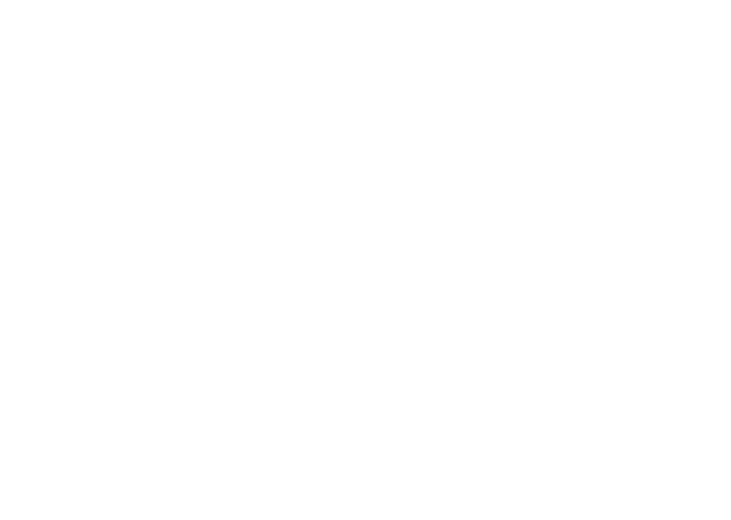
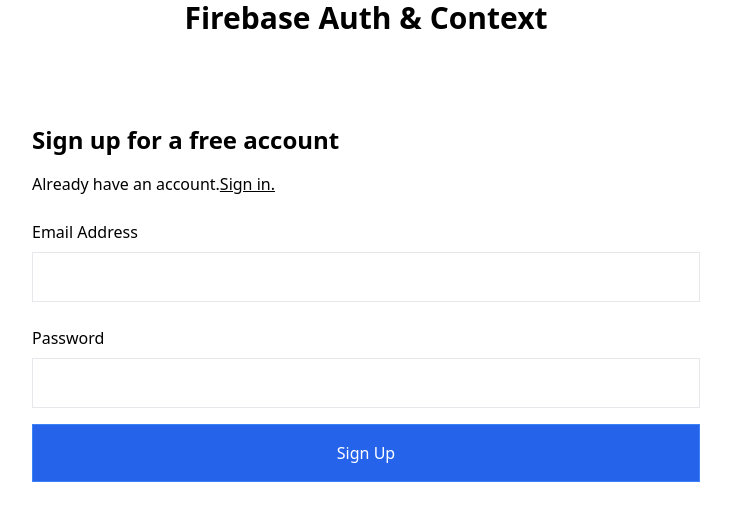
Before and after one commit to ashishbhintade/firebase-auth, a React (Create React App) app: page /signup in a window 1280 px wide. Shown: the top 520 px of the page, without its empty margins (274-1005 px from the left). Built offline with nearby package versions, Linux system fonts and the light colour scheme.

Commit message:
Sign up component

```diff
--- a/src/App.js
+++ b/src/App.js
@@ -1,7 +1,22 @@
 import React from "react";
+import { Route, Routes } from "react-router-dom";
+import Signin from "./components/Signin";
+import Signup from "./components/Signup";
+import Account from "./components/Account";
 
 function App() {
-  return <div></div>;
+  return (
+    <div>
+      <h1 className="text-center text-3xl font-bold">
+        Firebase Auth & Context
+      </h1>
+      <Routes>
+        <Route path="/" element={<Signin />} />
+        <Route path="/signup" element={<Signup />} />
+        <Route path="/account" element={<Account />} />
+      </Routes>
+    </div>
+  );
 }
 
 export default App;
--- /dev/null
+++ b/src/components/Account.js
@@ -0,0 +1,7 @@
+import React from "react";
+
+const Account = () => {
+  return <div>Account</div>;
+};
+
+export default Account;
--- /dev/null
+++ b/src/components/Signin.js
@@ -0,0 +1,7 @@
+import React from "react";
+
+const Signin = () => {
+  return <div>Signin</div>;
+};
+
+export default Signin;
--- /dev/null
+++ b/src/components/Signup.js
@@ -0,0 +1,33 @@
+import React from "react";
+import { Link } from "react-router-dom";
+
+const Signup = () => {
+  return (
+    <div className="max-w-[700px] mx-auto my-16 p-4">
+      <div>
+        <h1 className="text-2xl font-bold py-2">Sign up for a free account</h1>
+        <p className="py-2">
+          Already have an account.
+          <Link to="/" className="underline">
+            Sign in.
+          </Link>
+        </p>
+      </div>
+      <form>
+        <div className="flex flex-col py-2">
+          <label className="py-2 font-medium">Email Address</label>
+          <input className="border p-3" type="email" />
+        </div>
+        <div className="flex flex-col py-2">
+          <label className="py-2 font-medium">Password</label>
+          <input className="border p-3" type="password" />
+        </div>
+        <button className="border border-blue-500 bg-blue-600 hover:bg-blue-500 w-full p-4 my-2 text-white">
+          Sign Up
+        </button>
+      </form>
+    </div>
+  );
+};
+
+export default Signup;
```
